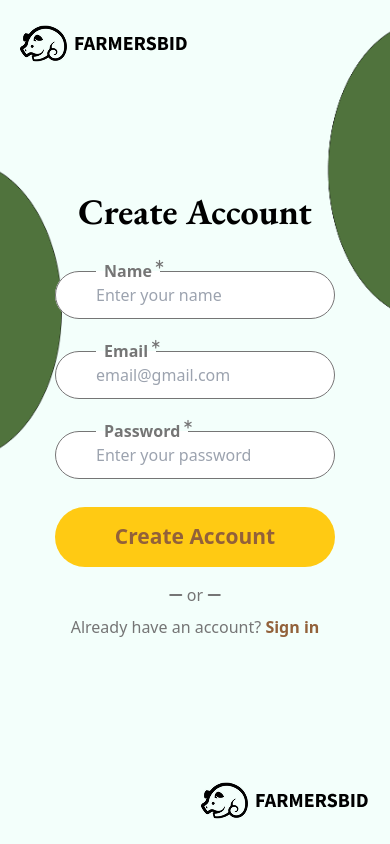
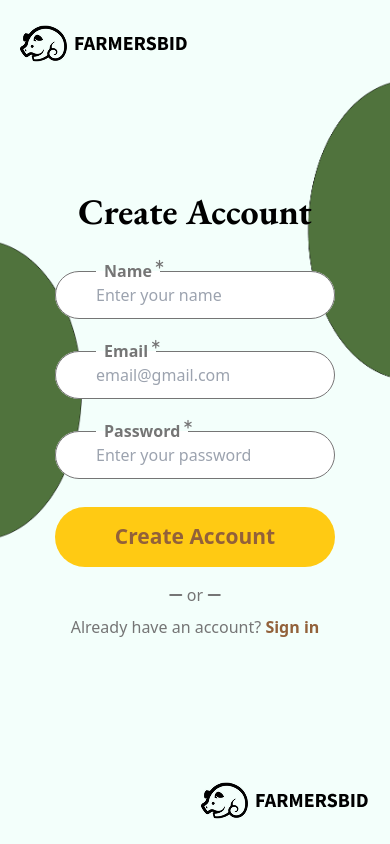
Before and after one commit to Nikita-stud/Semester-Project2, a website: page auth/register.html in a window 390 px wide. Drawn offline with nearby package versions, Linux system fonts and the light colour scheme.

Commit message:
Lets try again revind the circles

```diff
--- a/auth/register.html
+++ b/auth/register.html
@@ -34,11 +34,11 @@
       class="grid place-items-center grid-rows-1fr md:grid-cols-[auto_1fr] relative"
     >
       <div
-        class="bg-mobileCircles -z-10 top-40 -left-[210px] w-[442px] h-[300px] bg-contain bg-no-repeat bg-center fixed pointer-events-none"
+        class="bg-mobileCircles -z-10 top-60 -left-[190px] w-[442px] h-[300px] bg-contain bg-no-repeat bg-center fixed pointer-events-none"
       ></div>
 
       <div
-        class="bg-mobileCircles -z-10 top-[20px] -right-[210px] w-[442px] h-[300px] scale-x-[-1] bg-contain bg-no-repeat bg-center fixed pointer-events-none"
+        class="bg-mobileCircles -z-10 top-[80px] -right-[190px] w-[442px] h-[300px] scale-x-[-1] bg-contain bg-no-repeat bg-center fixed pointer-events-none"
       ></div>
 
       <section>
```
Also changed, not shown: css/style.css.
